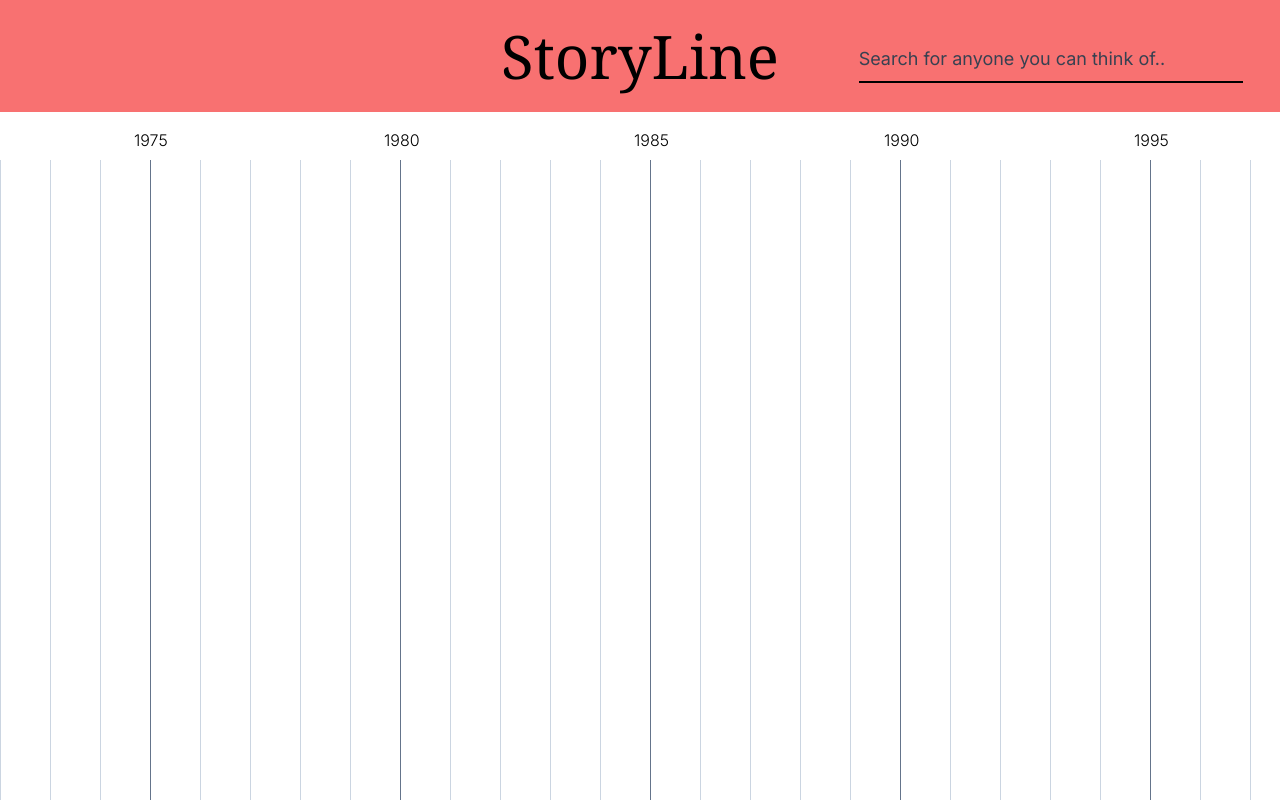
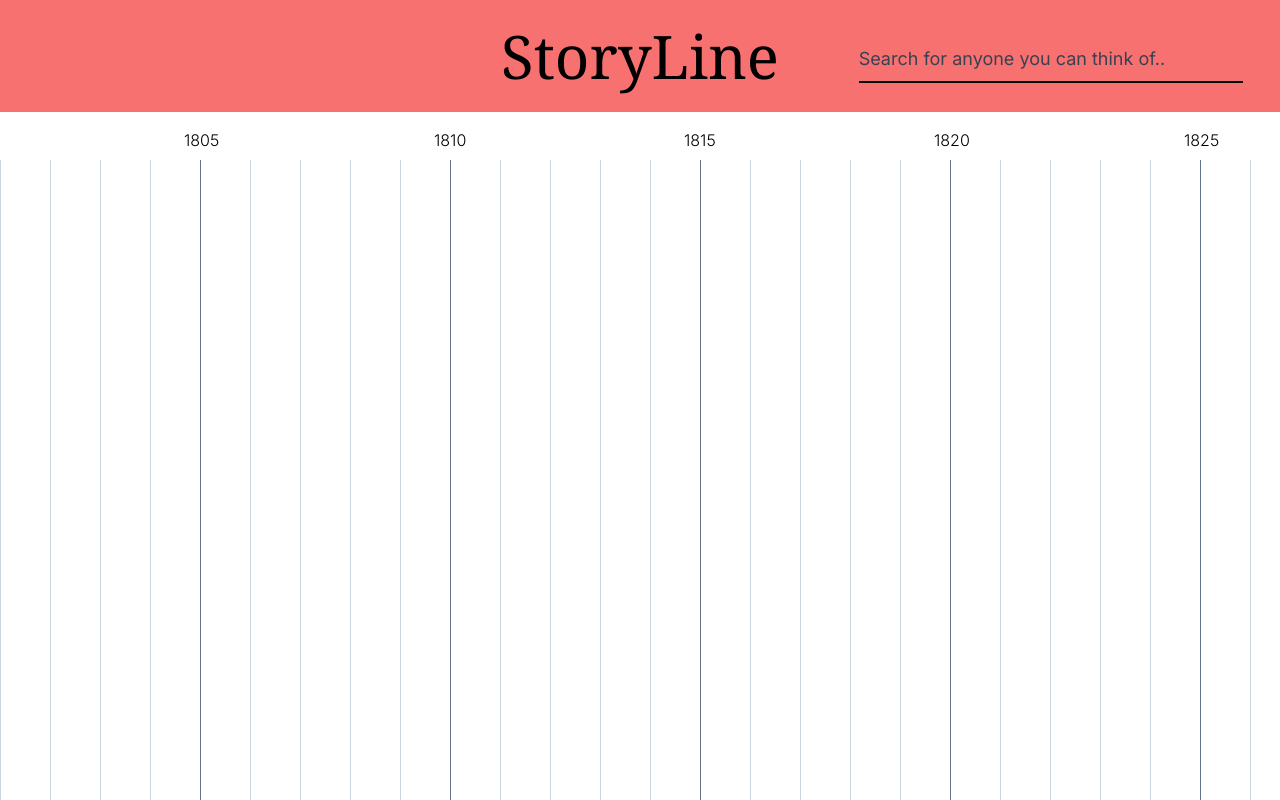
Before and after one commit to WattWozy/StoryLine, a Next.js app in the folder client/: page / in a window 1280 px wide. Built offline with nearby package versions, Linux system fonts and the light colour scheme.

Commit message:
now with mugshots. Years on the timeline probably needs to be a state

```diff
--- a/client/src/components/contexts/PersonContext.tsx
+++ b/client/src/components/contexts/PersonContext.tsx
@@ -16,12 +16,7 @@ export const PersonContextProvider = ({
   children: ReactNode;
 }) => {
   const [persons, setPersons] = useState<Person[]>([
-    {
-        name: "Elon Musk", birthYear: 1971, deathYear: null,
-        description: "",
-        BC: undefined,
-        imageUrl: ""
-      },
+
   ]);
   const addPerson = (person: Person) => {
     setPersons(prevPersons => [...prevPersons, person]);
--- a/client/src/components/core/GridTimeLine.tsx
+++ b/client/src/components/core/GridTimeLine.tsx
@@ -1,5 +1,5 @@
 "use client"
-import React from "react";
+import React, { useEffect, useState } from "react";
 import { Person } from "@/global/types";
 import PersonLine from "./PersonLine";
 import { usePersonContext } from "../contexts/PersonContext";
@@ -18,11 +18,23 @@ const Timeline = () => {
 
   const { persons } = usePersonContext();
 
-  const earliestBirthYear = persons.reduce((earliest, person) => {
-    return person.birthYear < earliest ? person.birthYear : earliest;
-  }, Infinity);
+  const [earliestBirthYear, setEarliestBirthYear] = useState(1800);
+
+  useEffect(() => {
+
+    const year = persons.reduce((earliest, person) => {
+      return person.birthYear < earliest ? person.birthYear : earliest;
+    }, 1800);
+
+
+    return () => {
+      setEarliestBirthYear(year)
+    }
+  }, [persons])
+
 
   const years = getTimeLineYears(currentYear - earliestBirthYear);
+  console.log(earliestBirthYear);
   // need to find a more exact way of centering the years over the lines
   // scroll to control min width of columns could work
   return (
--- a/client/src/components/core/PersonLine.tsx
+++ b/client/src/components/core/PersonLine.tsx
@@ -1,5 +1,7 @@
 "use client";
 import React from "react";
+import Image from 'next/image'
+import defaultImage from '../../../public/defaultImage.jpg'
 import { Person } from "@/global/types";
 import { usePersonContext } from "../contexts/PersonContext";
 
@@ -20,6 +22,7 @@ const PersonLine: React.FC<PersonProps> = ({
   const startColumn = birthYear - timeLineStart + 1;
   const endColumn = deathYear ? deathYear - timeLineStart + 1 : timeLineLength;
 
+
   const { removePerson } = usePersonContext();
   //unhappy with the name of this one, please rename it if you can think of something more suitable
   //Ne touche pas! necessary to use inline styling since tailwind does not support dynamic styling
@@ -38,12 +41,17 @@ const PersonLine: React.FC<PersonProps> = ({
           "w-full border-t-4 border-red-500 rounded-r-full rounded-l-full"
         }
       ></div>
-      <div className="whitespace-nowrap border-2 border-gray-200 rounded-md p-2 bg-white text-black text-lg transition-opacity duration-300">
-        {person.name}
-      </div>
-      <div className="mt-2">
+      <div className="flex flex-row whitespace-nowrap border-2 border-gray-200 rounded-md p-2 bg-white text-black text-lg transition-opacity duration-300">
+        <Image
+          className="object-cover flex items-center justify-center mr-3"
+          width={60}
+          height={88}
+          src={person.imageUrl ? "https:" + person.imageUrl : defaultImage.src}
+          alt={person.name}
+        />
+        <span>{person.name}</span>
         <button
-          className="bg-white text-black rounded-md border-2 border-gray-200 p-2"
+          className="bg-white text-black ml-4 rounded-md border-2 border-gray-200 p-2"
           onClick={() => removePerson(person)}
         >
           Fjern
--- a/client/src/global/util.ts
+++ b/client/src/global/util.ts
@@ -4,9 +4,9 @@ const beforeChrist = /\(\s*.*?\d+.*?BC.*?\)/i;
 
 export const getBirthYearFromDescription = (description: String) => {
 
-    const dead = description.match(deadPattern);
-    const alive = description.match(alivePattern);
-    const deadBC = description.match(beforeChrist);
+    const dead = description?.match(deadPattern);
+    const alive = description?.match(alivePattern);
+    const deadBC = description?.match(beforeChrist);
 
     if (dead) {
       return {
```
